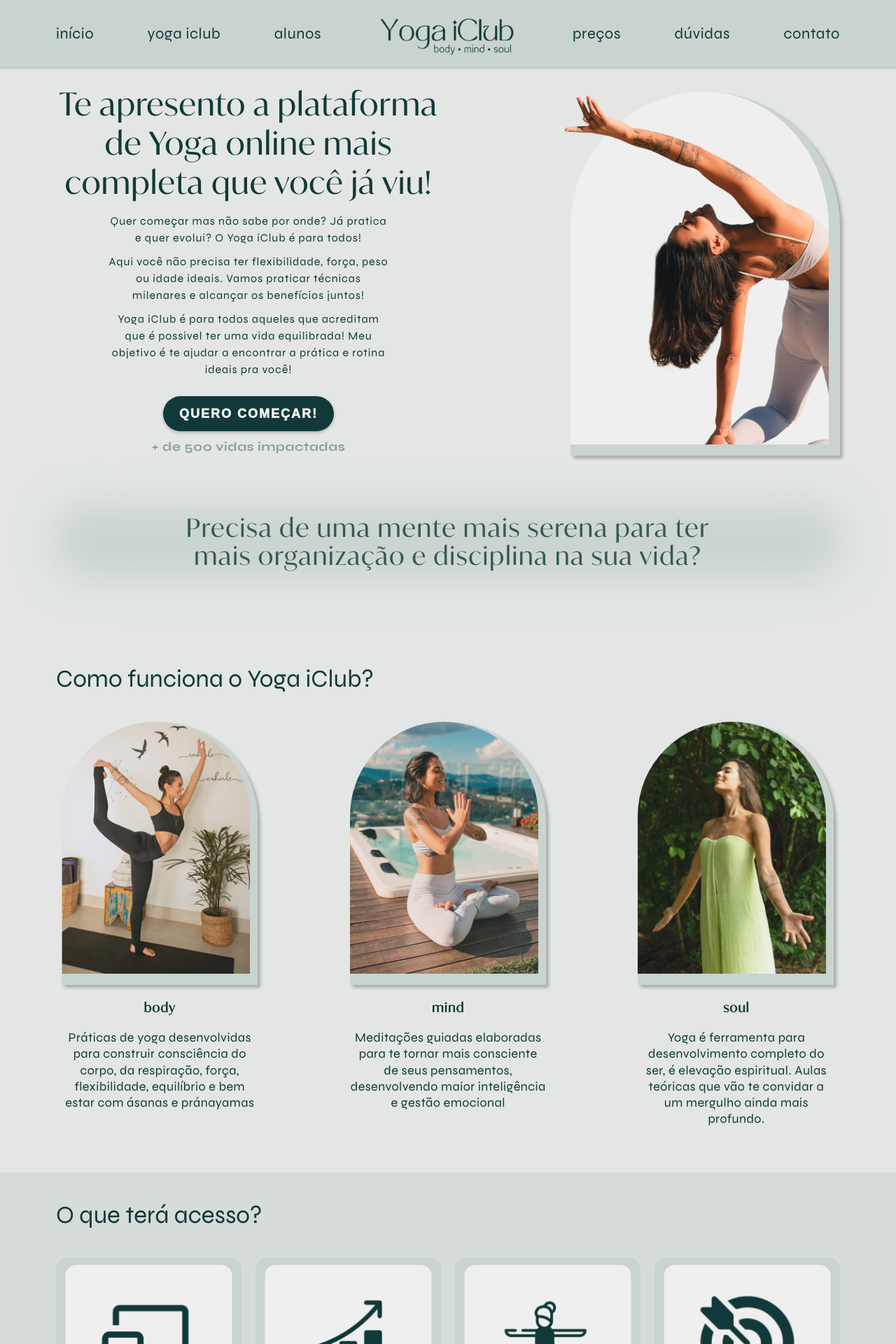
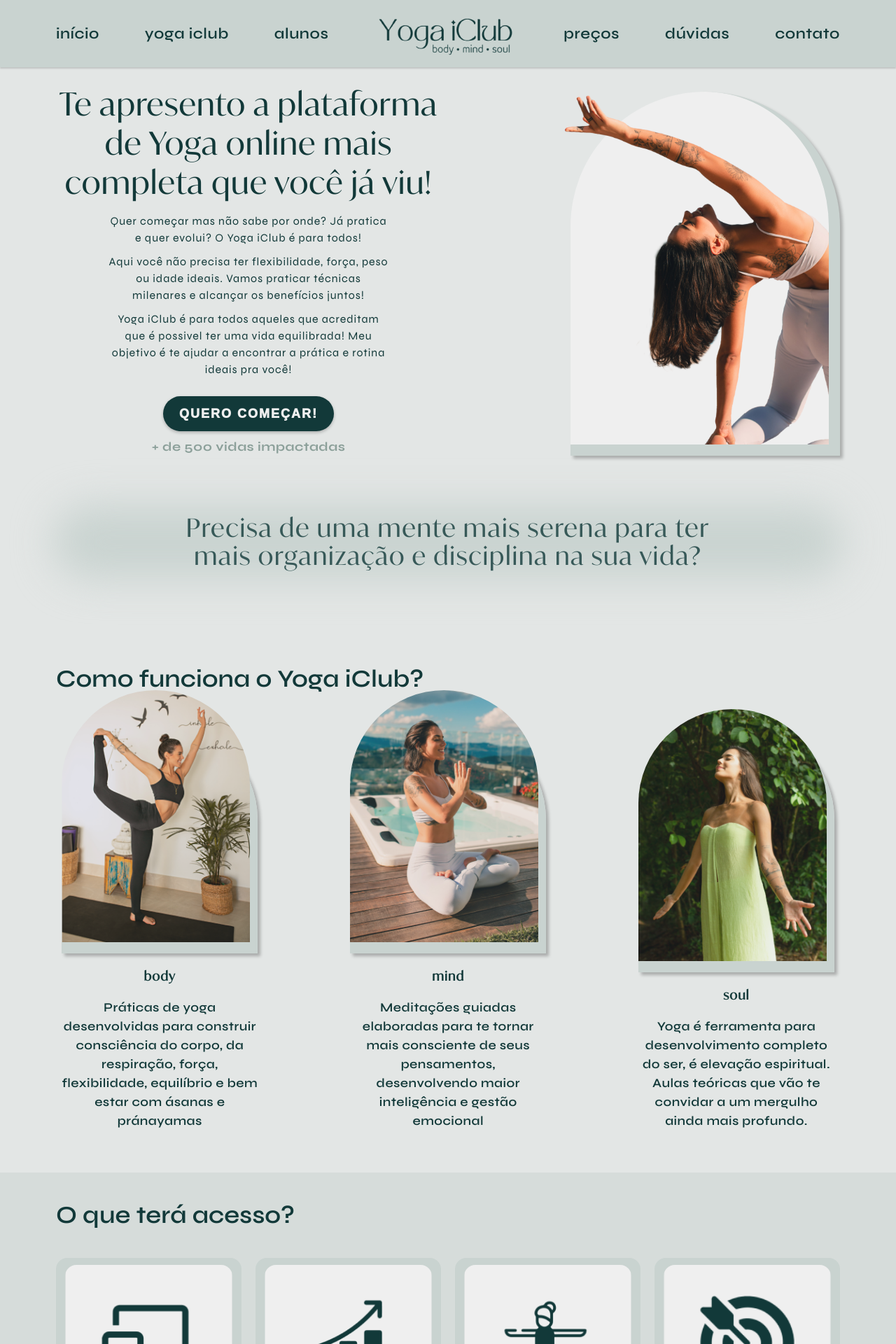
Before and after one commit to brenolg/Yoga-LandingPage-React-Vite, a React (Vite) app in the folder yoga-landing-page/: page / in a window 1280 px wide. Shown: the top 1920 px of the page at 70% size. Built offline with nearby package versions, Linux system fonts and the light colour scheme.

Commit message:
style: font wheight fix

```diff
--- a/yoga-landing-page/src/Global.css
+++ b/yoga-landing-page/src/Global.css
@@ -75,7 +75,7 @@
 }
 
 .H2 {
-  font-family: ivy , syne, sans-serif;
+  font-family: ivy, syne, sans-serif;
   font-size: 45px;
   font-style: normal;
   font-weight: 300;
@@ -84,7 +84,7 @@
 }
 
 .H3 {
-  font-family: ivy , syne, sans-serif;
+  font-family: ivy, syne, sans-serif;
   font-size: 36px;
   font-style: normal;
   font-weight: 300;
@@ -102,7 +102,7 @@
 }
 
 .H5 {
-  font-family: ivy , syne, sans-serif;
+  font-family: ivy, syne, sans-serif;
   font-size: 21px;
   font-style: normal;
   font-weight: 300;
@@ -111,10 +111,10 @@
 }
 
 .text-3xl {
-  font-family: syne , ivy, sans-serif;
+  font-family: syne, ivy, sans-serif;
   font-size: 35px;
   font-style: normal;
-  font-weight: 500;
+  font-weight: 600;
   line-height: 48px;
 }
 
@@ -122,7 +122,7 @@
   font-family: syne , ivy, sans-serif;
   font-size: 22px;
   font-style: normal;
-  font-weight: 500;
+  font-weight: 550;
   letter-spacing: 0.55px;
   line-height: 24px;
 }
@@ -131,7 +131,7 @@
   font-family: syne, ivy, sans-serif;
   font-size: 18px;
   font-style: normal;
-  font-weight: 500;
+  font-weight: 550;
   line-height: 32px;
 }
 
@@ -139,7 +139,7 @@
   font-family: syne, sans-serif;
   font-size: 18px;
   font-style: normal;
-  font-weight: 500;
+  font-weight: 550;
   letter-spacing: 0.45px;
   line-height: 24px;
 }
```
